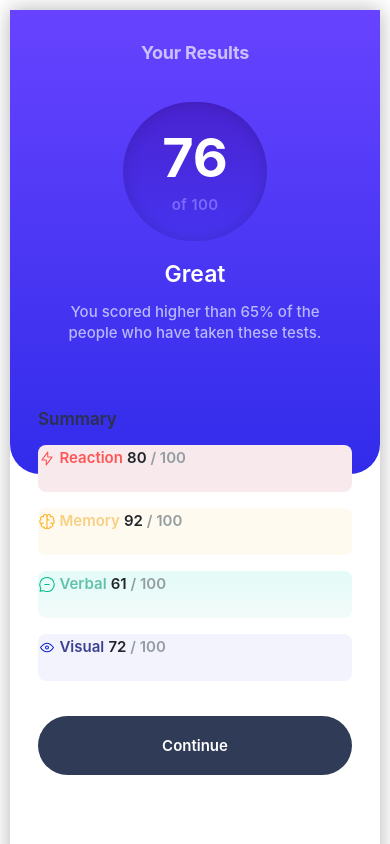
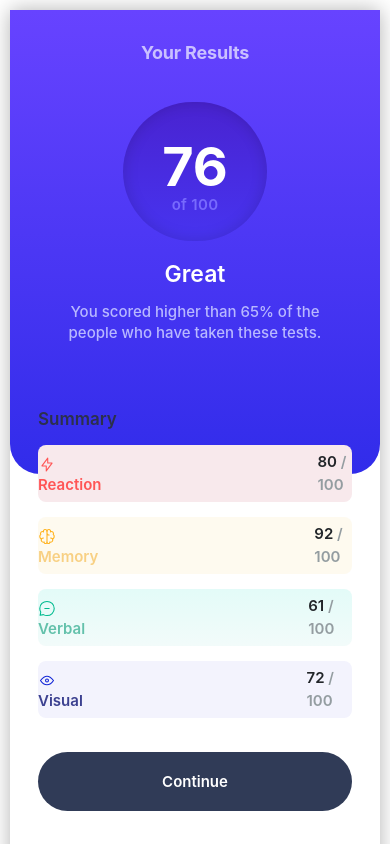
Before and after one commit to cod34coffee/Result-Summary-Component, a plain HTML site: page HTML/index.html in a window 390 px wide. Shown: the top 844 px of the page. Drawn offline with nearby package versions, Linux system fonts and the light colour scheme.

Commit message:
Finished
Finished

```diff
--- a/CSS/style.css
+++ b/CSS/style.css
@@ -4,7 +4,7 @@ body{
 
 .bodyShape{
     position: relative;
-    height: 118vh;
+    height: 128vh;
     box-shadow: 0px 0px 20px rgba(0, 0, 0, 0.3);
     background: white;
     margin-left: 10px;
@@ -58,7 +58,7 @@ height: 55vh;
 .blueInnerCircle{
     width: 144px;
     height: 139px;
-    gap: 45px;
+    gap: 35px;
     background: linear-gradient(180deg, #4923D0 0%, #4734F0 100%);
     box-shadow: inset 0px 0px 15px rgba(0, 0, 0, 0.15);
     border-radius: 100px;
@@ -67,6 +67,8 @@ height: 55vh;
     flex: none;
     order: 1;
     flex-grow: 0;
+    justify-content: center;
+    padding-top:9px;
 }
 
 .circleTextOne{
@@ -201,6 +203,9 @@ height: 55vh;
     flex: none;
     order: 1;
     flex-grow: 0;
+    margin-bottom: 10px;
+    height: 47px;
+
 }
 
 .memoryResults{
@@ -212,6 +217,9 @@ height: 55vh;
     flex: none;
     order: 2;
     flex-grow: 0;
+    margin-bottom: 10px;
+    height: 47px;
+
 }
 .verbalResults{
     display: flex;
@@ -222,6 +230,9 @@ height: 55vh;
     flex: none;
     order: 3;
     flex-grow: 0;
+    height: 47px;
+
+    margin-bottom: 10px;
 }
 
 .visualResults{
@@ -233,16 +244,26 @@ height: 55vh;
     flex: none;
     order: 4;
     flex-grow: 0;
+    margin-bottom: 20px;
+    height: 47px;
 }
 
-.textLayoutPart{
+
+.textlayoutPart{
+    position: relative;
+    width: 100%;
     display: flex;
     flex-direction: row;
-    padding: 0px;
-    position: relative;
-    flex: none;
+    gap: 59px;
+    align-items: center;
+    justify-content: center;
+    justify-content: space-between;
+
 }
 
+.textlayoutPart .visualResults{
+    gap: 100px;
+}
 
 
 
@@ -294,15 +315,18 @@ height: 55vh;
 
 
 @media(min-width:768px){
-
+    body{
+padding: 9%;
+   position: absolute;
+    }
 
     .bodyShape{
-        position: relative;
+        position: absolute;
         width: 613px;
         height: 428px;
         background: #FFFFFF;
         border-radius: 27px;
-    }
+ }
 
     .topMobileView{
         position: relative;
@@ -386,7 +410,7 @@ height: 55vh;
 
         background: #FFF7F4;
         border-radius: 8px;
-
+        margin-bottom: 10px;
         flex: none;
         order: 1;
         flex-grow: 0;
@@ -405,7 +429,7 @@ height: 55vh;
         border-radius: 8px;
 
         /* Inside auto layout */
-
+        margin-bottom: 10px;
         flex: none;
         order: 0;
         flex-grow: 0;
@@ -425,7 +449,7 @@ height: 55vh;
         border-radius: 8px;
 
         /* Inside auto layout */
-
+        margin-bottom: 10px;
         flex: none;
         order: 0;
         flex-grow: 0;
@@ -440,7 +464,7 @@ height: 55vh;
 
         width: 241px;
         height: 49px;
-
+        margin-bottom: 10px;
         background: #F3F3FD;
         border-radius: 8px;
 
@@ -474,3 +498,20 @@ height: 55vh;
         flex-grow: 0;
     }
 }
+
+@media(max-width: 767.98px){
+    .verbalResults, .visualResults, .memoryResults, .reactionResults{
+        margin-bottom: 15px;
+        height: 57px;
+    }
+    .textlayoutPart{
+        position: relative;
+        width: 100%;
+        display: flex;
+        flex-direction: row;
+        gap: 216px;
+        align-items: center;
+        justify-content: center;
+
+    }
+}
--- a/JS/index.js
+++ b/JS/index.js
@@ -44,11 +44,11 @@ answersArray.forEach(function(singleAnswerObjects){
     htmlCode +
         //Creating the html and css designs of the inner part of the divs inside these two = ``,
       `
-      <div class="${singleAnswerObjects.className} col-s-12 mb-3" style = "height: 47px;">
+      <div class="${singleAnswerObjects.className} col-s-12">
       <!--I need to display the inner parts of this sections, but I need the data info to be displayed here as well.-->
       <!--I need to display in a row inside this colorful div "the icon, the title, the score(from the data.json)/100"-->
       <!--I want to do the HTML and the CSS in the index.js file and attach it to the div(allResultsHereDiv) to display the info along with its data-->
-          <div class = "textlayoutPart">
+          <div class = "textlayoutPart col-s-12">
               <span class = "iconAndTitle" style = "color:${singleAnswerObjects.textColor};"><img src="${singleAnswerObjects.icon}" style = "width: 17.67px; height: 17px;" alt=""> ${singleAnswerObjects.category}</span>
               <span class="resultNumbersData">${singleAnswerObjects.score}<span style="color:rgba(148, 157, 161, 1)"> / 100</span></span>
           </div>
```
Also changed, not shown: JS/totalAverage.js (deleted, +0 -35 lines).
